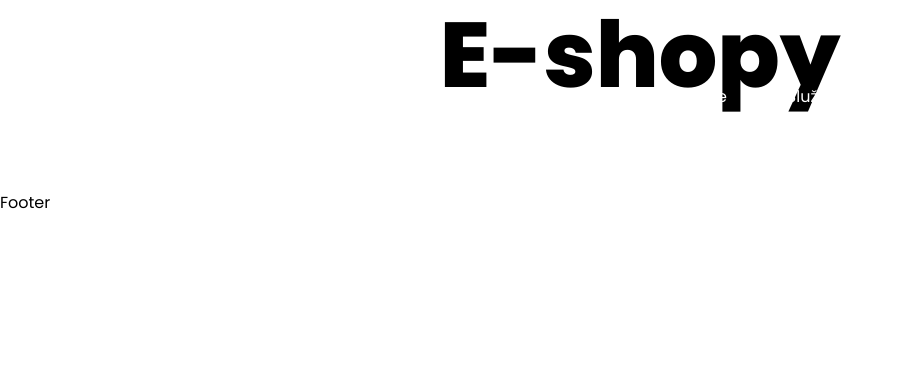
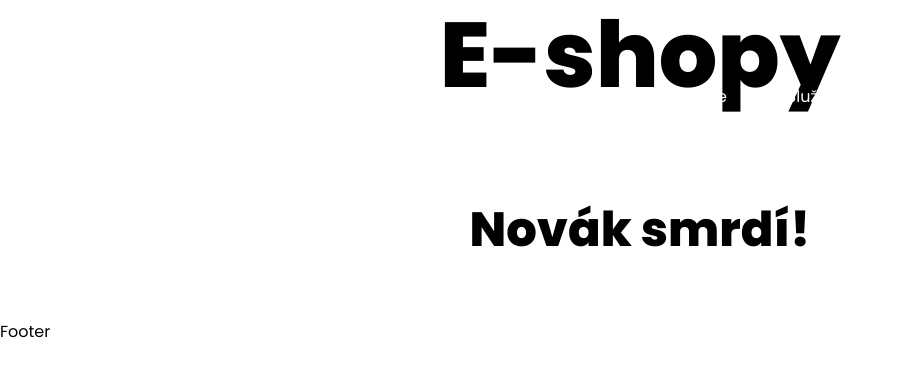
Before and after one commit to MirandaMedia-Group/miranda-website, a Next.js app: page /e-shopy in a window 1280 px wide. Shown: the top 376 px of the page, without its empty margins (0-903 px from the left). Built offline with nearby package versions, Linux system fonts and the light colour scheme.

Commit message:
hokus pokus

```diff
--- a/pages/e-shopy.jsx
+++ b/pages/e-shopy.jsx
@@ -7,6 +7,7 @@ export default function EShopy() {
 
       </Head>
       <h1>E-shopy</h1>
+      <h2>Novák smrdí!</h2>
     </>
   )
 }
```
